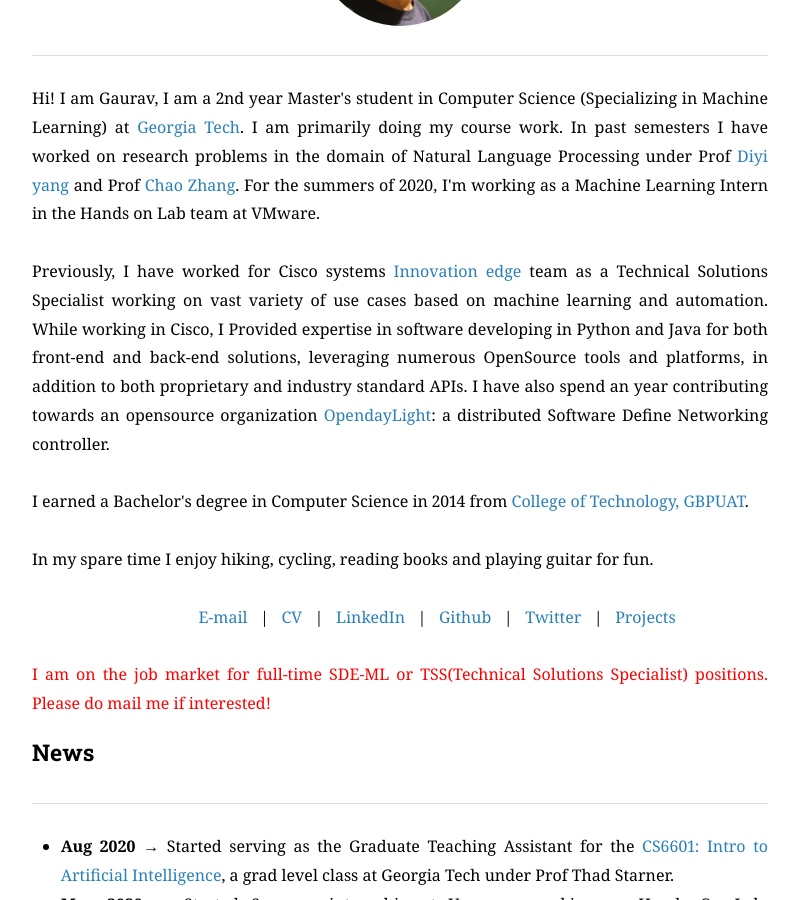
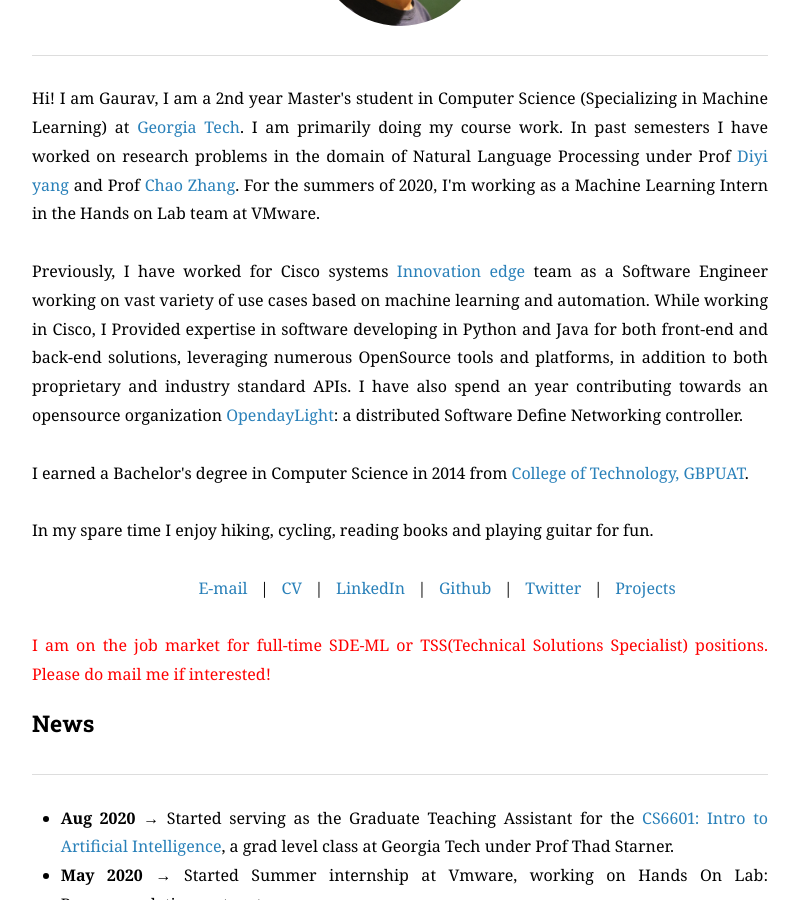
Before and after one commit to Gaurav-Pande/gaurav-pande.github.io, a Jekyll site: the page built from about.md, in a window 1280 px wide and 900 px high, scrolled down 359 px. Shown: the whole window, without its empty margins (240-1039 px from the left). Built offline with Jekyll 4.4.1, drawn with Linux system fonts in a browser that asks for light colours; nearby versions of some CDN libraries; a style sheet for code colours, icons or effects is not loaded.

Commit message:
Update about.md

```diff
--- a/about.md
+++ b/about.md
@@ -15,7 +15,7 @@ Hi! I am Gaurav, I am a 2nd year Master's student in Computer Science (Specializ
 
 <br>
 <br>
-Previously, I have worked for Cisco systems <a href="https://cisco-ie.github.io/index.html">Innovation edge</a>  team as a Technical Solutions Specialist working on vast variety of use cases based on machine learning and automation. While working in Cisco, I Provided expertise in software developing in Python and Java for both front-end and back-end solutions, leveraging numerous OpenSource tools and platforms, in addition to both proprietary and industry standard APIs. I have also spend an year contributing towards an opensource organization <a href="https://github.com/opendaylight/cardinal/graphs/contributors">OpendayLight</a>: a distributed  Software Define Networking controller.
+Previously, I have worked for Cisco systems <a href="https://cisco-ie.github.io/index.html">Innovation edge</a>  team as a Software Engineer working on vast variety of use cases based on machine learning and automation. While working in Cisco, I Provided expertise in software developing in Python and Java for both front-end and back-end solutions, leveraging numerous OpenSource tools and platforms, in addition to both proprietary and industry standard APIs. I have also spend an year contributing towards an opensource organization <a href="https://github.com/opendaylight/cardinal/graphs/contributors">OpendayLight</a>: a distributed  Software Define Networking controller.
 
 <br>
 <br>
```
